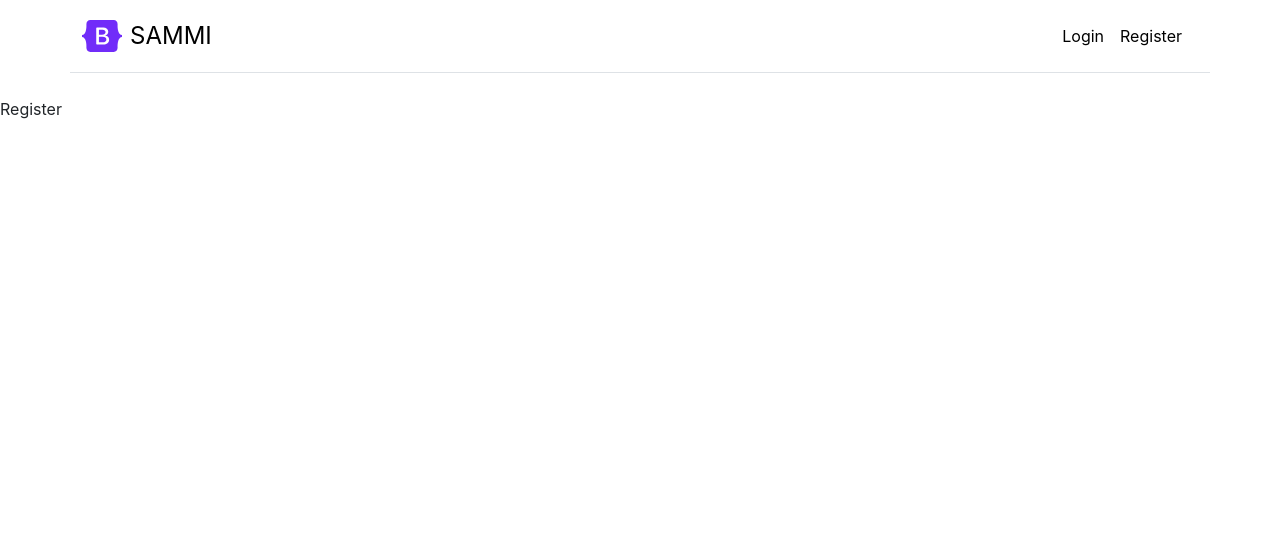
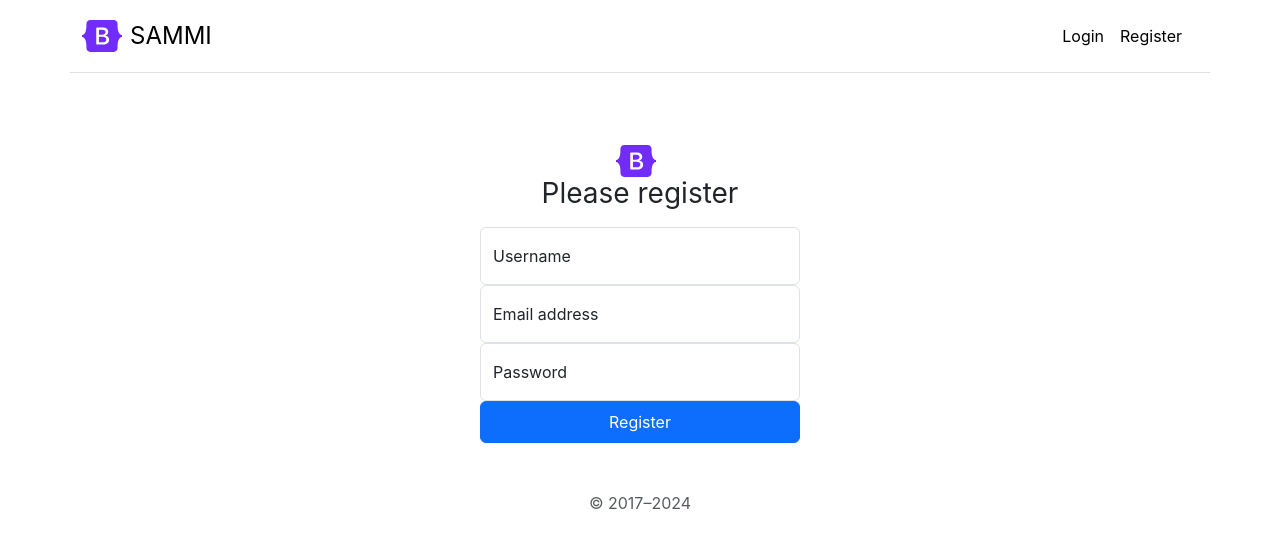
Before and after one commit to nodirbekorifjonov/react-redux-app, a React (Create React App) app: page /register in a window 1280 px wide. Shown: the top 548 px of the page. Built offline with nearby package versions, Linux system fonts and the light colour scheme.

Commit message:
#9. Login & Register pages & UI

```diff
--- /dev/null
+++ b/src/components/constants/constants.js
@@ -0,0 +1,18 @@
+export const logo = (
+  <svg
+    xmlns="http://www.w3.org/2000/svg"
+    width="40"
+    height="32"
+    className="me-2"
+    viewBox="0 0 118 94"
+    role="img"
+  >
+    <title>Bootstrap</title>
+    <path
+      fillRule="evenodd"
+      clipRule="evenodd"
+      d="M24.509 0c-6.733 0-11.715 5.893-11.492 12.284.214 6.14-.064 14.092-2.066 20.577C8.943 39.365 5.547 43.485 0 44.014v5.972c5.547.529 8.943 4.649 10.951 11.153 2.002 6.485 2.28 14.437 2.066 20.577C12.794 88.106 17.776 94 24.51 94H93.5c6.733 0 11.714-5.893 11.491-12.284-.214-6.14.064-14.092 2.066-20.577 2.009-6.504 5.396-10.624 10.943-11.153v-5.972c-5.547-.529-8.934-4.649-10.943-11.153-2.002-6.484-2.28-14.437-2.066-20.577C105.214 5.894 100.233 0 93.5 0H24.508zM80 57.863C80 66.663 73.436 72 62.543 72H44a2 2 0 01-2-2V24a2 2 0 012-2h18.437c9.083 0 15.044 4.92 15.044 12.474 0 5.302-4.01 10.049-9.119 10.88v.277C75.317 46.394 80 51.21 80 57.863zM60.521 28.34H49.948v14.934h8.905c6.884 0 10.68-2.772 10.68-7.727 0-4.643-3.264-7.207-9.012-7.207zM49.948 49.2v16.458H60.91c7.167 0 10.964-2.876 10.964-8.281 0-5.406-3.903-8.178-11.425-8.178H49.948z"
+      fill="#712cf9"
+    ></path>
+  </svg>
+);
--- a/src/components/login/login.jsx
+++ b/src/components/login/login.jsx
@@ -1,6 +1,32 @@
+import { logo } from "../constants/constants";
+import { Input } from "../../ui";
+import { useState } from "react";
 
 const Login = () => {
-  return <div>Login</div>;
+  const [email, setEmail] = useState("");
+  const [password, setPassword] = useState("");
+  return (
+    <div className="d-flex align-items-center py-4 text-center mt-5">
+      <main className="form-signin w-25 m-auto">
+        <form>
+          {logo}
+          <h1 className="h3 mb-3 fw-normal">Please login</h1>
+
+          <Input label={"Email address"} state={email} setState={setEmail} />
+          <Input
+            label={"Password"}
+            type="password"
+            state={password}
+            setState={setPassword}
+          />
+          <button className="btn btn-primary w-100 py-2" type="submit">
+            Login
+          </button>
+          <p className="mt-5 mb-3 text-body-secondary">© 2017–2024</p>
+        </form>
+      </main>
+    </div>
+  );
 };
 
 export default Login;
--- a/src/components/navbar/navbar.jsx
+++ b/src/components/navbar/navbar.jsx
@@ -1,5 +1,6 @@
 import React from "react";
 import { Link } from "react-router-dom";
+import { logo } from "../constants/constants";
 
 const Navbar = () => {
   return (
@@ -8,22 +9,7 @@ const Navbar = () => {
         to={"/"}
         className="d-flex align-items-center link-body-emphasis text-decoration-none"
       >
-        <svg
-          xmlns="http://www.w3.org/2000/svg"
-          width="40"
-          height="32"
-          className="me-2"
-          viewBox="0 0 118 94"
-          role="img"
-        >
-          <title>Bootstrap</title>
-          <path
-            fill-rule="evenodd"
-            clip-rule="evenodd"
-            d="M24.509 0c-6.733 0-11.715 5.893-11.492 12.284.214 6.14-.064 14.092-2.066 20.577C8.943 39.365 5.547 43.485 0 44.014v5.972c5.547.529 8.943 4.649 10.951 11.153 2.002 6.485 2.28 14.437 2.066 20.577C12.794 88.106 17.776 94 24.51 94H93.5c6.733 0 11.714-5.893 11.491-12.284-.214-6.14.064-14.092 2.066-20.577 2.009-6.504 5.396-10.624 10.943-11.153v-5.972c-5.547-.529-8.934-4.649-10.943-11.153-2.002-6.484-2.28-14.437-2.066-20.577C105.214 5.894 100.233 0 93.5 0H24.508zM80 57.863C80 66.663 73.436 72 62.543 72H44a2 2 0 01-2-2V24a2 2 0 012-2h18.437c9.083 0 15.044 4.92 15.044 12.474 0 5.302-4.01 10.049-9.119 10.88v.277C75.317 46.394 80 51.21 80 57.863zM60.521 28.34H49.948v14.934h8.905c6.884 0 10.68-2.772 10.68-7.727 0-4.643-3.264-7.207-9.012-7.207zM49.948 49.2v16.458H60.91c7.167 0 10.964-2.876 10.964-8.281 0-5.406-3.903-8.178-11.425-8.178H49.948z"
-            fill="#712cf9"
-          ></path>
-        </svg>
+        {logo}
         <span className="fs-4">SAMMI</span>
       </Link>
 
--- a/src/components/register/register.jsx
+++ b/src/components/register/register.jsx
@@ -1,5 +1,35 @@
+import { logo } from "../constants/constants";
+import { Input } from "../../ui";
+import { useState } from "react";
+
 const Register = () => {
-  return <div>Register</div>;
+  const [name, setName] = useState("");
+  const [email, setEmail] = useState("");
+  const [password, setPassword] = useState("");
+
+  return (
+    <div className="d-flex align-items-center py-4 text-center mt-5">
+      <main className="form-signin w-25 m-auto">
+        <form>
+          {logo}
+          <h1 className="h3 mb-3 fw-normal">Please register</h1>
+
+          <Input label={"Username"} state={name} setState={setName} />
+          <Input label={"Email address"} state={email} setState={setEmail} />
+          <Input
+            label={"Password"}
+            type="password"
+            state={password}
+            setState={setPassword}
+          />
+          <button className="btn btn-primary w-100 py-2" type="submit">
+            Register
+          </button>
+          <p className="mt-5 mb-3 text-body-secondary">© 2017–2024</p>
+        </form>
+      </main>
+    </div>
+  );
 };
 
 export default Register;
--- /dev/null
+++ b/src/ui/index.js
@@ -0,0 +1 @@
+export { default as Input } from "./input";
--- /dev/null
+++ b/src/ui/input.jsx
@@ -0,0 +1,17 @@
+const Input = ({ label, state, setState, type = "text" }) => {
+  return (
+    <div className="form-floating">
+      <input
+        type={type}
+        className="form-control"
+        id="floatingInput"
+        placeholder={label}
+        value={state}
+        onChange={(e) => setState(e.target.value)}
+      />
+      <label htmlFor="floatingInput">{label}</label>
+    </div>
+  );
+};
+
+export default Input;
```
